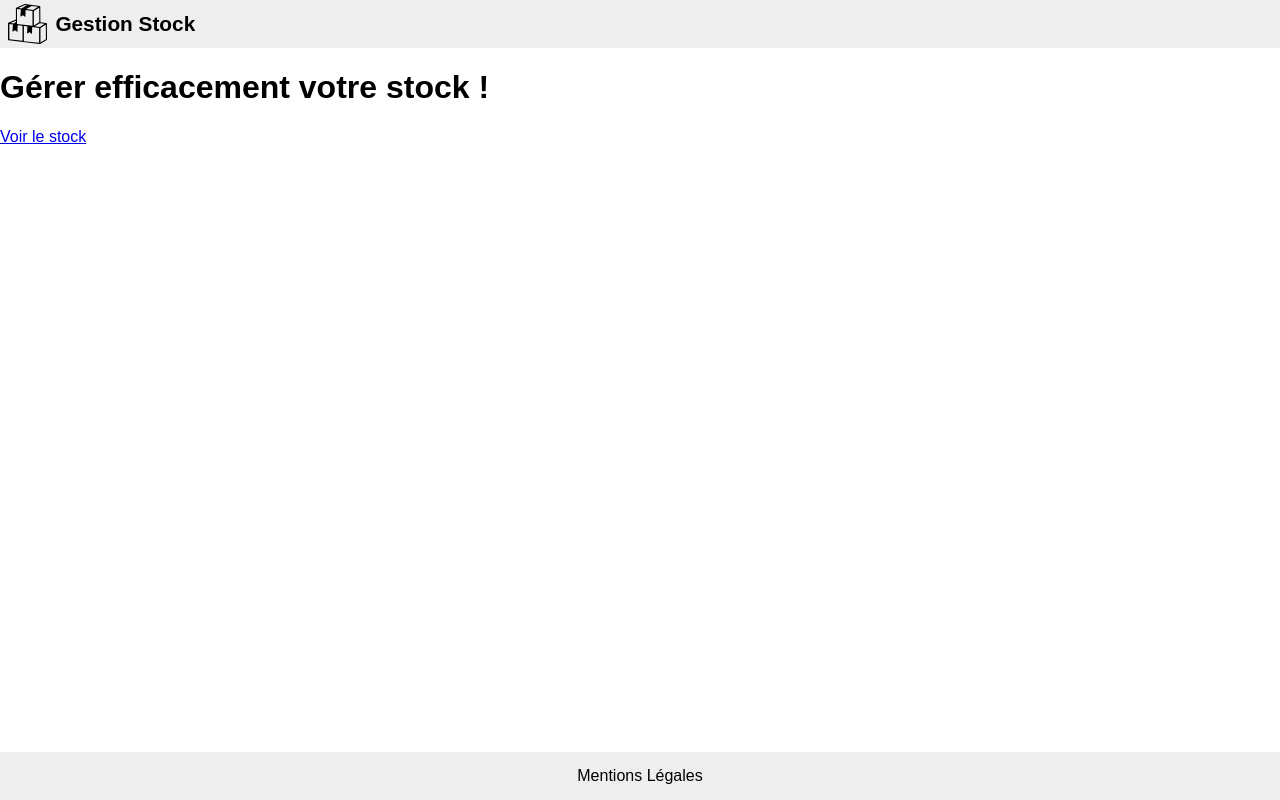
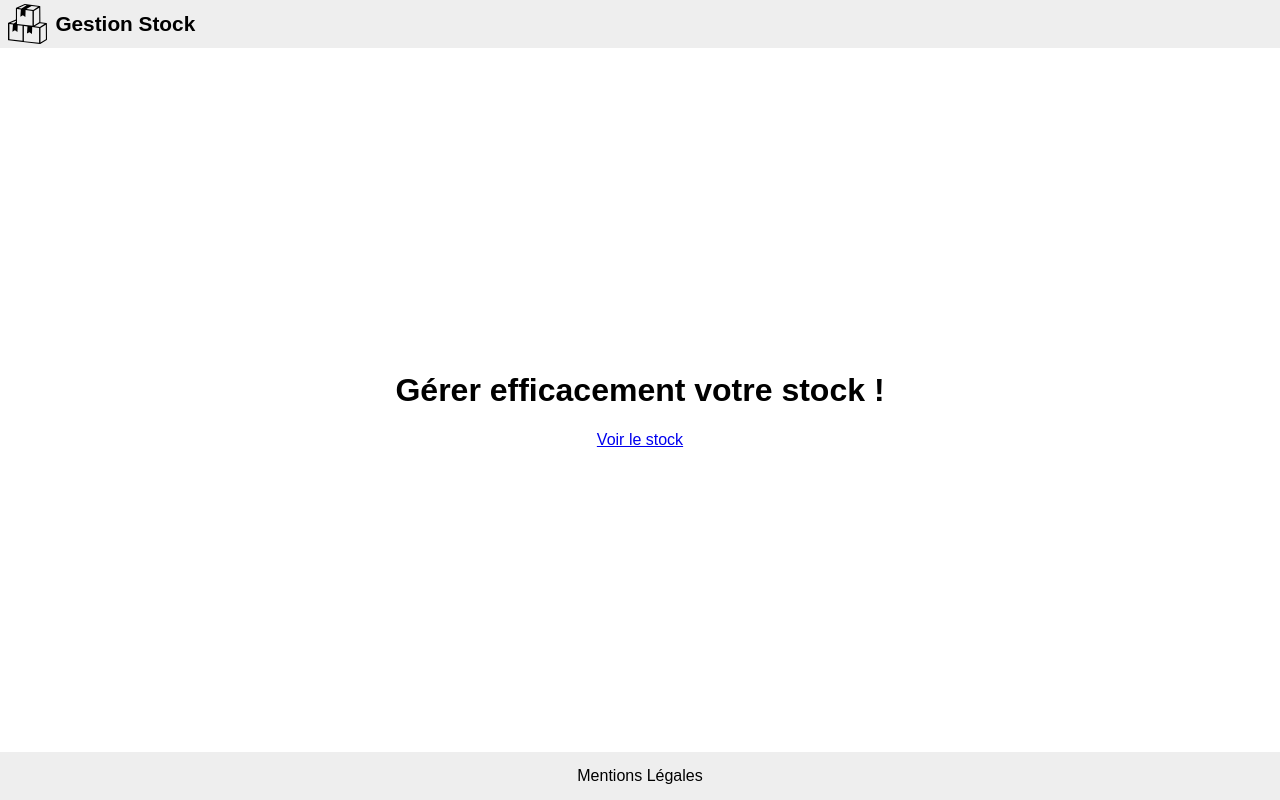
Before and after one commit to jlg-formation/agu-gestion-stock, an Angular app in the folder front/: page / in a window 1280 px wide. Built offline with nearby package versions, Linux system fonts and the light colour scheme.

Commit message:
dev: added home and legal css
global style : main
local style : specific home vertical centering

```diff
--- a/front/src/app/routes/home/home.component.scss
+++ b/front/src/app/routes/home/home.component.scss
@@ -0,0 +1,6 @@
+:host {
+  flex: 1;
+  display: flex;
+  flex-flow: column;
+  justify-content: center;
+}
--- a/front/src/styles.scss
+++ b/front/src/styles.scss
@@ -6,3 +6,22 @@
 body {
   font-family: sans-serif;
 }
+
+main {
+  display: flex;
+  flex-flow: column;
+  align-items: center;
+  padding: 0.5em;
+
+  width: 100%;
+  max-width: 50em;
+  margin: 0 auto;
+
+  h1 {
+    text-align: center;
+  }
+
+  p {
+    width: 100%;
+  }
+}
```
